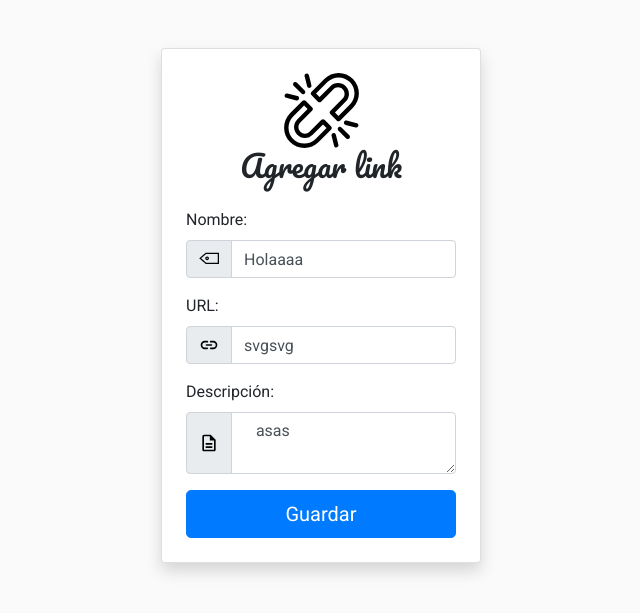
After one commit to Nicromano/Sistema-de-almacen-de-Links, a Django app: template polls/templates/polls/editLink.html in a window 1280 px wide. The commit adds this page. Shown: the top 613 px of the page, without its empty margins (319-959 px from the left). Run offline with Django 3.2, Linux system fonts and the light colour scheme; the template is opened without the code that fills it: values that come from a table or form of the project are taken from there, others are empty; data comes from the database, SQL or seed files in the repository; both versions use the stored data as it was after the commit; some libraries are stand-ins or nearby versions.

Commit message:
CRUD LISTO

```diff
--- /dev/null
+++ b/polls/static/js/alert.js
@@ -0,0 +1 @@
+setTimeout(function () { $('.alert').alert('close') }, 3000);
--- /dev/null
+++ b/polls/templates/polls/editLink.html
@@ -0,0 +1,56 @@
+{% extends 'polls/index.html' %}
+{% block user %} {{username}} {% endblock %}
+{% block content %}
+ <div class="container ">
+        <div class="row align-items-center">
+            <div class="col">
+                <div class="card m-5 p-1 shadow  mx-auto " style="width: 20rem;">
+                    <div class="card-body">
+                        <div class="text-center mb-4">
+                            {% load static %}
+                            <img src="{% static "img/broken-link.svg" %}" alt="Avatar" width="75">
+                            <h5 class="card-title t">Agregar link</h5>
+                        </div>
+                        <form action="{% url 'polls:editLink' %}" method="post">
+                            {% csrf_token %}
+                            <label for="username">Nombre: </label>
+                            <div class="input-group mb-3">
+                                <div class="input-group-prepend">
+                                    <span class="input-group-text" id="basic-addon1">
+                                        {% load static %}
+                                        <img src="{% static "img/tag.svg" %}" alt="Avatar" width="20px" >
+                                    </span>
+                                </div>
+                                <input type="text" class="form-control"  name="name" value="{{link.name}}"
+                                    id="username" aria-label="Username" aria-describedby="basic-addon1">
+                            </div>
+                            <label for="http">URL: </label>
+                            <div class="input-group mb-3">
+                                <div class="input-group-prepend">
+                                    <span class="input-group-text" id="basic-addon2">
+                                        {% load static %}
+                                        <img src="{% static "img/link1.svg" %}" alt="Avatar" width="20px" >
+                                    </span>
+                                </div>
+                                <input type="text" class="form-control" name="http" value="{{link.url}}"
+                                    id="http" aria-label="http" aria-describedby="basic-addon2">
+                            </div>
+                            <label for="desciption">Descripción: </label>
+                            <div class="input-group mb-3">
+                                <div class="input-group-prepend">
+                                    <span class="input-group-text" id="basic-addon3">
+                                        {% load static %}
+                                        <img src="{% static "img/description.svg" %}" alt="Avatar" width="20px" >
+                                    </span>
+                                </div>
+                                <textarea name="description" id="desciption" cols="30" rows="2" aria-describedby="basic-addon3" class="form-control"> {{link.desciption}} </textarea>
+                            </div>
+                            <button type="submit" class="btn btn-primary btn-lg btn-block">Guardar</button>
+                        </form>
+                    </div>
+                </div>
+            </div>
+        </div>
+    </div>
+
+{% endblock %}
--- a/polls/templates/polls/index.html
+++ b/polls/templates/polls/index.html
@@ -1,6 +1,5 @@
 <!DOCTYPE html>
 <html lang="en">
-
 <head>
     <meta charset="UTF-8">
     <meta name="viewport" content="width=device-width, initial-scale=1.0">
@@ -9,7 +8,6 @@
     {% bootstrap_css %}
     <link href="https://fonts.googleapis.com/css2?family=Roboto&display=swap" rel="stylesheet">
     <link href="https://fonts.googleapis.com/css2?family=Pacifico&display=swap" rel="stylesheet">
-    <link rel="stylesheet" href="https://stackpath.bootstrapcdn.com/font-awesome/4.7.0/css/font-awesome.min.css" integrity="sha384-wvfXpqpZZVQGK6TAh5PVlGOfQNHSoD2xbE+QkPxCAFlNEevoEH3Sl0sibVcOQVnN" crossorigin="anonymous">
 </head>
 <body>
     {% load static %}
@@ -45,6 +43,8 @@
     {% endblock %}
 
     {% bootstrap_javascript jquery='full' %}
+    {% load static  %}
+    <script src= "{% static 'js/alert.js' %}"> </script>
 </body>
 
 </html>
--- a/polls/urls.py
+++ b/polls/urls.py
@@ -14,7 +14,8 @@ urlpatterns = [
     path('', views.index, name='index'),
     path('createLink/', views.createLinkPage, name="createLink"),
     path('saveLink/', views.saveLink, name="saveLink"),
-    path('editLink/<int:link_id>', views.editLink),
+    path('editLink/', views.editLink, name="editLink"),
+    path('editLink/<int:link_id>', views.editLinkPage),
     path('deleteLink/<int:link_id>', views.deleteLink),
     path('dashboard/', views.dashboard, name="dashboard"),
     path('login/', views.login, name="login"),
```
Also changed, not shown: polls/templates/polls/dashboard.html (+21 -1 lines), polls/views.py (+45 -9 lines), db.sqlite3.
